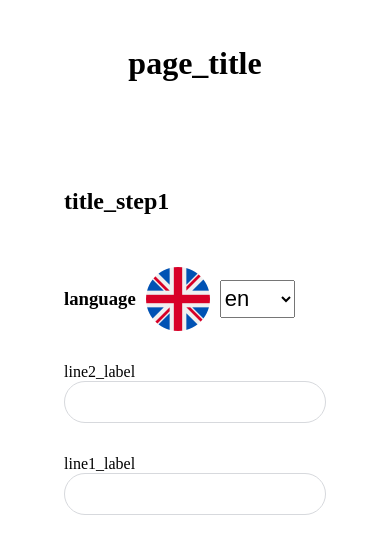
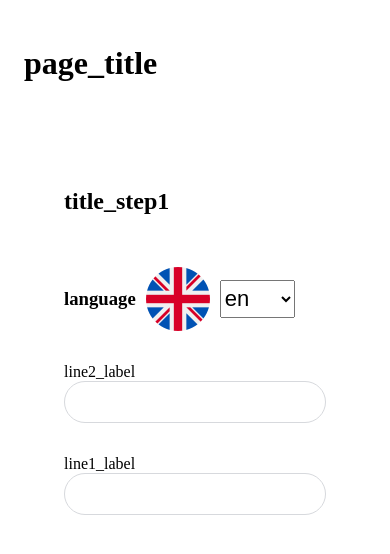
Before and after one commit to boobo94/qrcodecontact, a Vue app: page / in a window 390 px wide. Shown: the top 554 px of the page. Built offline with nearby package versions, Linux system fonts and the light colour scheme.

Commit message:
Fix responsivness on mobile

```diff
--- a/src/components/QrGenerator.vue
+++ b/src/components/QrGenerator.vue
@@ -219,6 +219,13 @@
   opacity: 1;
   position: relative;
 }
+
+@media all and (max-width: 540px) {
+  .row {
+    flex-direction: column;
+  }
+
+}
 </style>
 
 <i18n>
```
